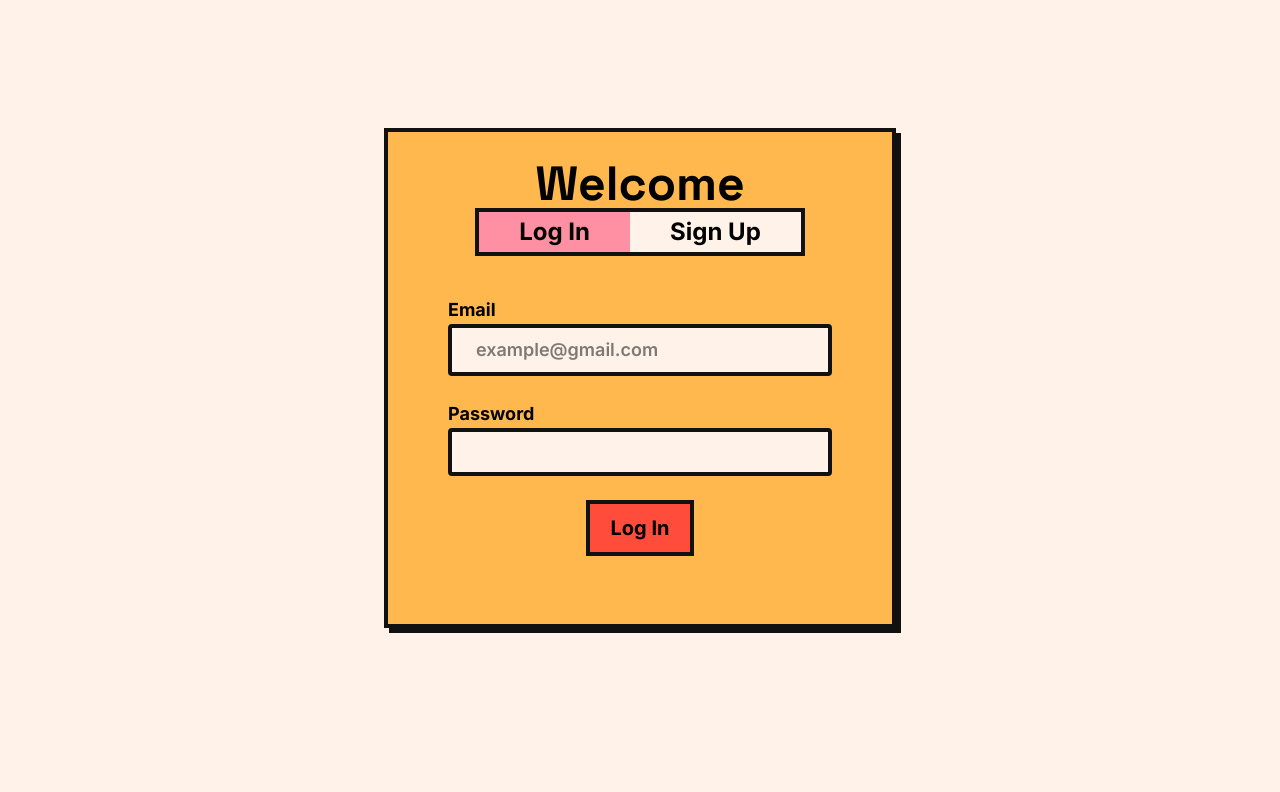
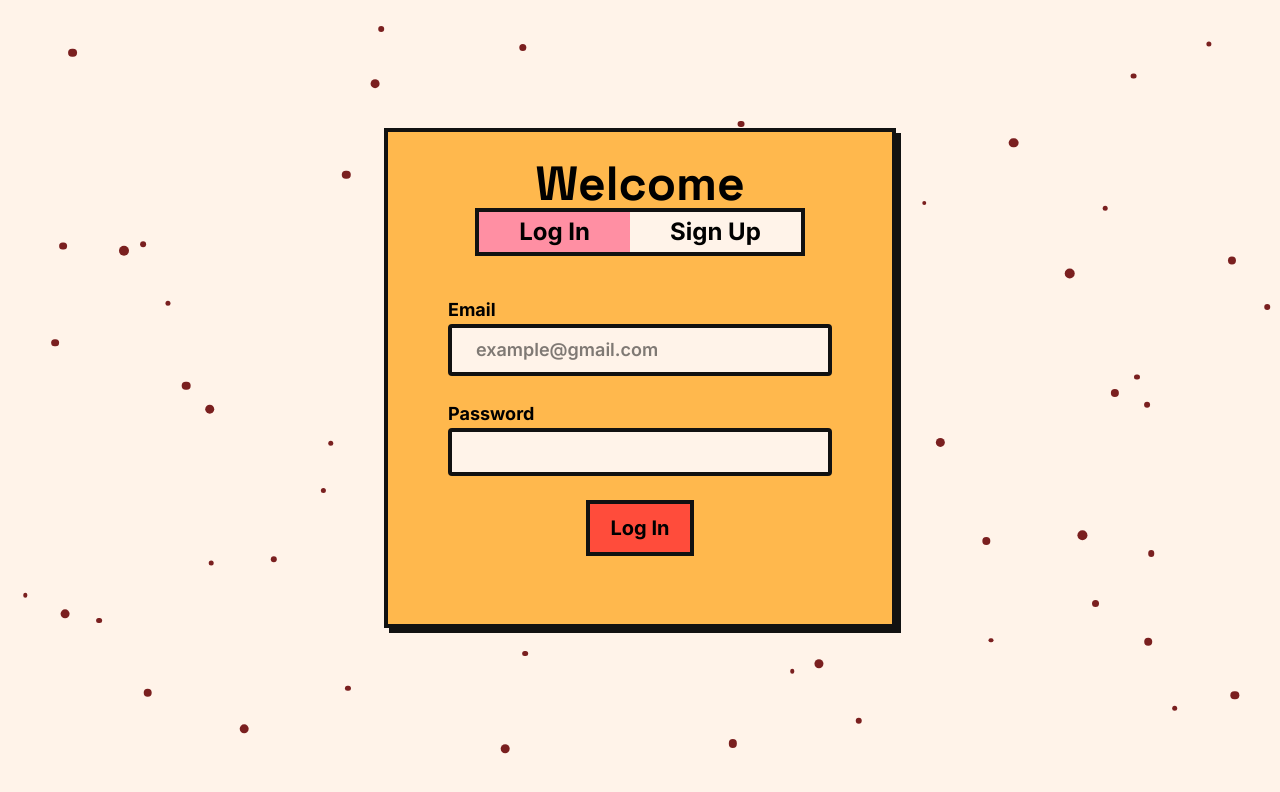
Before and after one commit to Seif-Elmenshawy/mnsh-forms, a React (Vite) app in the folder mnsh-forms-client/: page / in a window 1280 px wide. Shown: the top 792 px of the page. Built offline with nearby package versions, Linux system fonts and the light colour scheme.

Commit message:
added the final touch on the authentication page

```diff
--- a/mnsh-forms-client/src/pages/auth/Auth.tsx
+++ b/mnsh-forms-client/src/pages/auth/Auth.tsx
@@ -1,63 +1,81 @@
 import React, { useState } from "react";
-import { motion, AnimatePresence } from "motion/react";
+import { motion } from "motion/react";
+import { useNavigate } from "react-router-dom";
+import FloatingDots from "../components/Floating-BG/Floating";
 
 const Auth = () => {
+  const navigate = useNavigate();
   const [currentState, setCurrentState] = useState("login");
-
+  const [result, setResult] = useState({ ok: false, message: "" });
+  const [loading, setLoading] = useState(false);
 
   const handleLogin = async (event: React.FormEvent<HTMLFormElement>) => {
-    event.preventDefault()
-    const formData = new FormData(event.currentTarget)
+    event.preventDefault();
+    setLoading(true);
+    const formData = new FormData(event.currentTarget);
     const body = {
       email: formData.get("login-email"),
-      password: formData.get("login-password")
-    }
-    console.log(body)
+      password: formData.get("login-password"),
+    };
+    console.log(body);
 
     try {
       const response = await fetch("http://localhost:3000/user/login", {
-        method:"POST",
-        credentials:"include",
+        method: "POST",
+        credentials: "include",
         headers: {
-          "Content-type": "application/json"
+          "Content-type": "application/json",
         },
-        body: JSON.stringify(body)
-      })
-      const data = await response.json()
-      console.log(data)
+        body: JSON.stringify(body),
+      });
+      const data = await response.json();
+      console.log(data);
+      setResult({ ok: response.ok, message: data.message });
+      console.log(result);
+      if (response.ok) {
+        navigate("/dashboard");
+      }
     } catch (error) {
-      console.error(error)
+      console.error(error);
     }
-  }
+    setLoading(false);
+  };
 
   const handleSignup = async (event: React.FormEvent<HTMLFormElement>) => {
-    event.preventDefault()
-    const formData = new FormData(event.currentTarget)
+    event.preventDefault();
+    setLoading(true);
+    const formData = new FormData(event.currentTarget);
     const body = {
       userName: formData.get("signup-username"),
       email: formData.get("signup-email"),
-      password: formData.get("signup-password")
-    }
+      password: formData.get("signup-password"),
+    };
 
     try {
       const response = await fetch("http://localhost:3000/user/signup", {
-        method:"POST",
-        credentials:"include",
+        method: "POST",
+        credentials: "include",
         headers: {
-          "Content-type": "application/json"
+          "Content-type": "application/json",
         },
-        body: JSON.stringify(body)
-      })
-      const data = await response.json()
-      console.log(data)
-      console.log(response)
+        body: JSON.stringify(body),
+      });
+      const data = await response.json();
+      console.log(data);
+      setResult({ ok: response.ok, message: data.message });
+      console.log(result);
+      if (response.ok) {
+        navigate("/dashboard");
+      }
     } catch (error) {
-      console.error(error)
+      console.error(error);
     }
-  }
+    setLoading(false);
+  };
 
   return (
-    <div className="flex h-screen w-screen items-start justify-center pt-32 mb-10">
+    <div className="mb-10 flex h-screen w-screen items-start justify-center pt-32">
+      <FloatingDots count = {70} />
       <div className="bg-burnt-orange brutal-shadow brutal-border-sharp h- flex flex-col items-center justify-center px-15 py-7">
         <h2 className="font-heading text-5xl font-bold">Welcome</h2>
         <div className="brutal-border-sharp bg-cream flex flex-row">
@@ -99,12 +117,17 @@ const Auth = () => {
             id="login"
             className={
               currentState == "login"
-                ? "flex flex-col justify-center items-center"
+                ? "flex flex-col items-center justify-center"
                 : "hidden"
             }
           >
             <div className="flex flex-col items-start justify-center">
-              <label htmlFor="login-email" className="font-bold font-body text-lg">Email</label>
+              <label
+                htmlFor="login-email"
+                className="font-body text-lg font-bold"
+              >
+                Email
+              </label>
               <motion.input
                 type="email"
                 initial={{
@@ -114,11 +137,16 @@ const Auth = () => {
                 transition={{ type: "spring", stiffness: 700, damping: 50 }}
                 name="login-email"
                 id="login-email"
-                className="bg-cream brutal-border-slight brutal-shadow-accent font-body font-semibold mb-6 w-sm px-6 py-2 text-lg focus:outline-none"
+                className="bg-cream brutal-border-slight brutal-shadow-accent font-body mb-6 w-sm px-6 py-2 text-lg font-semibold focus:outline-none"
                 placeholder="example@gmail.com"
                 required
               />
-              <label htmlFor="login-password" className="font-bold font-body text-lg">Password</label>
+              <label
+                htmlFor="login-password"
+                className="font-body text-lg font-bold"
+              >
+                Password
+              </label>
               <motion.input
                 type="password"
                 initial={{
@@ -141,7 +169,19 @@ const Auth = () => {
               }}
               transition={{ duration: 0.15 }}
             >
-              Log In
+              {loading ? (
+                <motion.span
+                  className="border-ink inline-block h-5 w-5 rounded-full border-2 border-t-transparent"
+                  animate={{ rotate: 360 }}
+                  transition={{
+                    repeat: Infinity,
+                    duration: 0.8,
+                    ease: "linear",
+                  }}
+                ></motion.span>
+              ) : (
+                "Log In"
+              )}
             </motion.button>
           </form>
           <form
@@ -149,12 +189,17 @@ const Auth = () => {
             id="signup"
             className={
               currentState == "signup"
-                ? "flex flex-col justify-center items-center"
+                ? "flex flex-col items-center justify-center"
                 : "hidden"
             }
           >
             <div className="flex flex-col items-start justify-center">
-              <label htmlFor="signup-username" className="font-bold font-body text-lg">User Name</label>
+              <label
+                htmlFor="signup-username"
+                className="font-body text-lg font-bold"
+              >
+                User Name
+              </label>
               <motion.input
                 type="text"
                 initial={{
@@ -164,11 +209,16 @@ const Auth = () => {
                 transition={{ type: "spring", stiffness: 700, damping: 50 }}
                 name="signup-username"
                 id="signup-username"
-                className="bg-cream brutal-border-slight brutal-shadow-accent font-body font-semibold mb-6 w-sm px-6 py-2 text-lg focus:outline-none"
+                className="bg-cream brutal-border-slight brutal-shadow-accent font-body mb-6 w-sm px-6 py-2 text-lg font-semibold focus:outline-none"
                 placeholder="John Doe"
                 required
               />
-              <label htmlFor="signup-email" className="font-bold font-body text-lg">Email</label>
+              <label
+                htmlFor="signup-email"
+                className="font-body text-lg font-bold"
+              >
+                Email
+              </label>
               <motion.input
                 type="email"
                 initial={{
@@ -178,11 +228,16 @@ const Auth = () => {
                 transition={{ type: "spring", stiffness: 700, damping: 50 }}
                 name="signup-email"
                 id="signup-email"
-                className="bg-cream brutal-border-slight brutal-shadow-accent font-body font-semibold mb-6 w-sm px-6 py-2 text-lg focus:outline-none"
+                className="bg-cream brutal-border-slight brutal-shadow-accent font-body mb-6 w-sm px-6 py-2 text-lg font-semibold focus:outline-none"
                 placeholder="example@gmail.com"
                 required
               />
-              <label htmlFor="signup-password" className="font-bold font-body text-lg">Password</label>
+              <label
+                htmlFor="signup-password"
+                className="font-body text-lg font-bold"
+              >
+                Password
+              </label>
               <motion.input
                 type="password"
                 initial={{
@@ -209,6 +264,15 @@ const Auth = () => {
             </motion.button>
           </form>
         </div>
+        <p
+          className={
+            result.ok
+              ? "font-body text-xl font-bold text-green-800"
+              : "font-body text-xl font-bold text-red-800"
+          }
+        >
+          {result.message}
+        </p>
       </div>
     </div>
   );
--- /dev/null
+++ b/mnsh-forms-client/src/pages/components/Floating-BG/Floating.tsx
@@ -0,0 +1,44 @@
+import { motion } from "motion/react";
+import { useMemo } from "react";
+
+function FloatingDots({ count = 30 }: { count?: number }) {
+  const dots = useMemo(() => {
+    return Array.from({ length: count }, (_, i) => ({
+      id: i,
+      top: `${Math.random() * 100}%`,
+      left: `${Math.random() * 100}%`,
+      size: 4 + Math.random() * 6, // 4px to 10px
+      duration: 8 + Math.random() * 10, // 8s to 18s
+      xMove: 20 + Math.random() * 40,
+      yMove: 20 + Math.random() * 40,
+    }));
+  }, [count]);
+
+  return (
+    <div className="absolute inset-0 overflow-hidden -z-10">
+      {dots.map((dot) => (
+        <motion.div
+          key={dot.id}
+          className="bg-maroon absolute rounded-full"
+          style={{
+            top: dot.top,
+            left: dot.left,
+            width: dot.size,
+            height: dot.size,
+          }}
+          animate={{
+            x: [0, dot.xMove, -dot.xMove * 0.6, 0],
+            y: [0, -dot.yMove, dot.yMove * 0.6, 0],
+          }}
+          transition={{
+            repeat: Infinity,
+            duration: dot.duration,
+            ease: "easeInOut",
+          }}
+        />
+      ))}
+    </div>
+  );
+}
+
+export default FloatingDots
```
